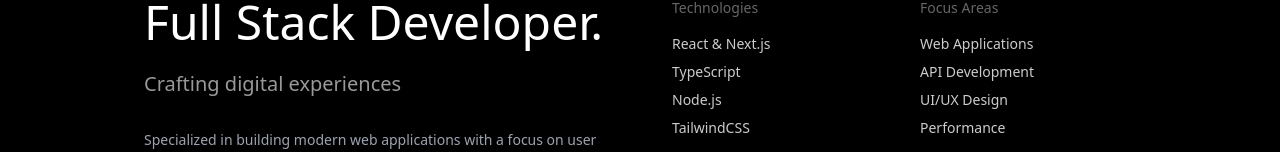
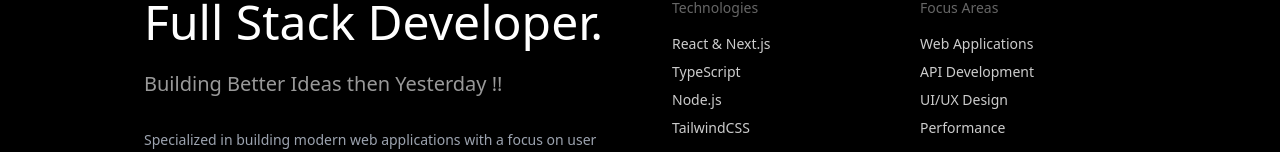
Before and after one commit to devansh-m12/lnr, a Next.js app: page / in a window 1280 px wide. Shown: the part 442-594 px from the top of the page. Built offline with nearby package versions, Linux system fonts and the light colour scheme; no server answers; a web font is replaced by a local one.

Commit message:
Refactor text in page.tsx to improve messaging

```diff
--- a/src/app/(pages)/(init)/page.tsx
+++ b/src/app/(pages)/(init)/page.tsx
@@ -168,7 +168,7 @@ export default function Page() {
                   Full Stack Developer.
                 </h1>
                 <div className="text-xl font-extralight text-white/60">
-                  Crafting digital experiences
+                  Building Better Ideas then Yesterday !!
                 </div>
               </div>
 
```
